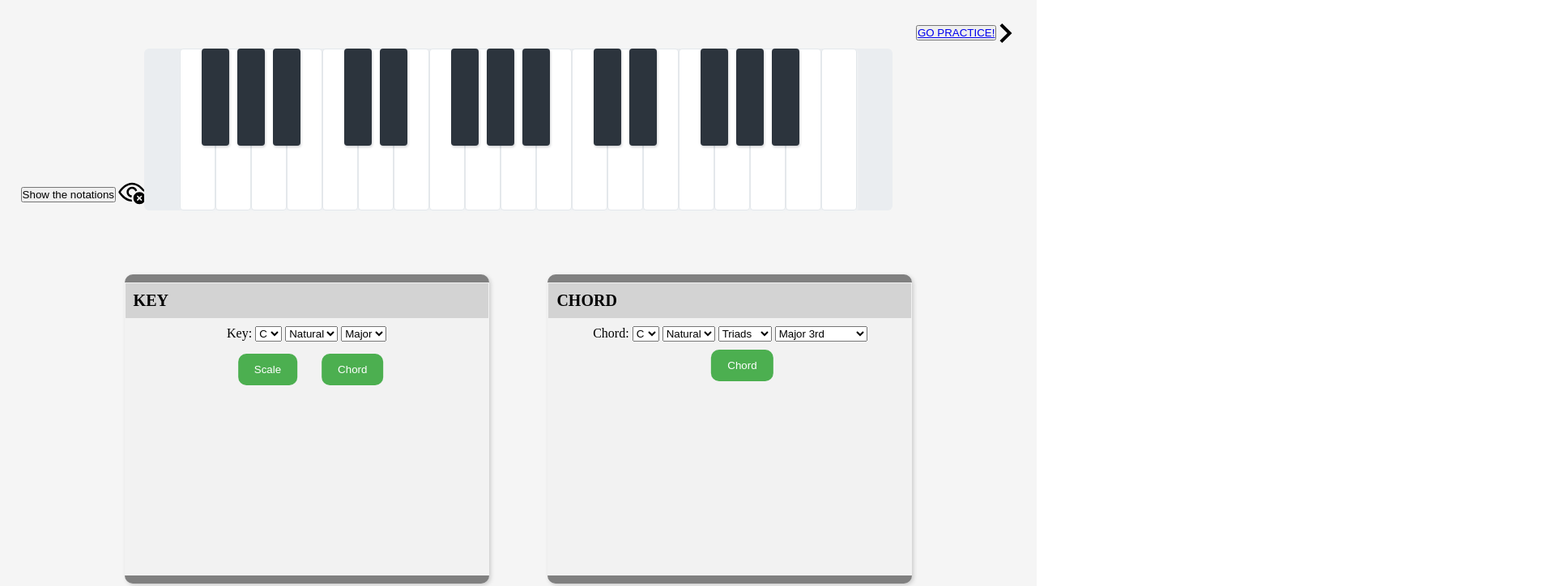
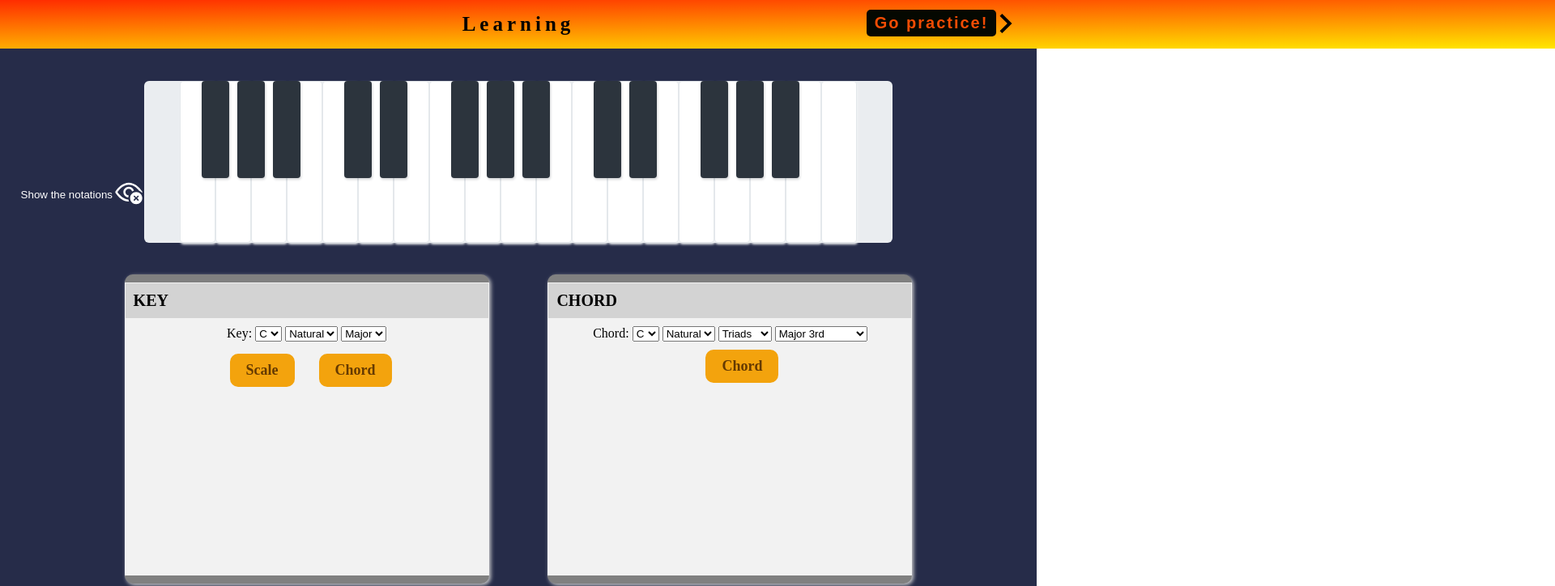
Before and after one commit to One1Bit/ACTAM-Project, a website: page index.html in a window 1280 px wide. Shown: the top 724 px of the page at 81% size, 1920 px wide, since content can reach past the window. Drawn offline with Linux system fonts and the light colour scheme.

Commit message:
style fixed

```diff
--- a/box-chord.css
+++ b/box-chord.css
@@ -41,6 +41,7 @@
 .chord-button{
     margin-top: 5px;
 
+
 }
 
 #chord-index {
--- a/box-key.css
+++ b/box-key.css
@@ -46,27 +46,53 @@
 
 .submitbutton{
     /* styles for the submit button */
-    background-color: #4CAF50; /* change the background color */
-    color: white; /* change the text color */
-    padding: 12px 20px; /* adjust the padding */
+    background-color: #f3a30d; /* change the background color */
+    color: #653a02; /* change the text color */
+    padding: 10px 20px; /* adjust the padding */
     border: none; /* remove the default border */
     border-radius: 10px; /* add rounded corners */
     cursor: pointer; /* change the cursor on hover */
     margin-left: 10px;
+    font: 18px 'Times New Roman', Times, serif;
+    font-weight: bold;
 }
+
+
+.submitbutton:hover{
+    background: #f34c04;
+    color: #050801;
+    box-shadow: 0 0 5px #f34c04,
+    0 0 25px #f34c04,
+    0 0 50px #f34c04,
+    0 0 200px #f34c04;
+}
+
+
 
 .playbutton{
     /* styles for the submit button */
-    background-color: #146201; /* change the background color */
-    color: white; /* change the text color */
+    background-color: #d5d8e5; /* change the background color */
+    color: #1a1c23; /* change the text color */
     padding: 10px 15px; /* adjust the padding */
     border: none; /* remove the default border */
     border-radius: 10px; /* add rounded corners */
     cursor: pointer; /* change the cursor on hover */
     margin-left: 10px;
-    font-size: 12px;
+    font-weight: bold;
+    font: 18px 'Times New Roman', Times, serif;
+    /*background-color: #8090b4;*/
+}
 
+
+.playbutton:hover{
+    background: #043cf3;
+    color: #050801;
+    box-shadow: 0 0 5px #043cf3,
+    0 0 25px #043cf3,
+    0 0 50px #043cf3,
+    0 0 200px #043cf3;
 }
+
 
 #scale_in_key {
     /* styles for the scale display */
--- a/box.js
+++ b/box.js
@@ -72,7 +72,11 @@ window.onload = function() {
 
     };
 
-
+    // to practice part
+        const go_practice_button = document.querySelector('.button_topage');
+        go_practice_button.addEventListener('click', function() {
+            window.location.href = './practice-tab/second-tab.html';
+        });
     ///////////////// Key ///////////////////
     submitBtn.addEventListener("click", function () {
             const keyValue = key.value;
@@ -269,9 +273,9 @@ window.onload = function() {
                 // change key color
                 document.querySelectorAll(`[note='${modified_scale_notes[i]}${octave[i]}']`).forEach(function(element) {
                     if (element.classList.contains("key-white")) {
-                        element.style.backgroundColor = "rgb(187,229,166)";
+                        element.style.backgroundColor = "rgba(243,163,13,0.5)";
                     } else if (element.classList.contains("key-black")) {
-                        element.style.backgroundColor = "rgb(10,101,22)";
+                        element.style.backgroundColor = "rgba(107,71,4,0.8)";
                     }
                 });
             }, 400 * i);
@@ -1083,9 +1087,9 @@ window.onload = function() {
                 // change key color
                 document.querySelectorAll(`[note='${modified_chord_notes[i]}${octave_chord[i]}']`).forEach(function (element) {
                     if (element.classList.contains("key-white")) {
-                        element.style.backgroundColor = "rgb(187,229,166)";
+                        element.style.backgroundColor = "rgba(243,163,13,0.5)";
                     } else if (element.classList.contains("key-black")) {
-                        element.style.backgroundColor = "rgb(10,101,22)";
+                        element.style.backgroundColor = "rgba(107,71,4,0.8)";
                     }
                 });
             }, 0);
@@ -1167,8 +1171,6 @@ window.onload = function() {
 
 
 
-
-
     var buttons = document.querySelectorAll("button"),
         i
     for (i = 0; i < buttons.length; i++) {
@@ -1199,12 +1201,12 @@ window.onload = function() {
             if (!visible) {
                 btn.innerHTML="Hide the notations";
                 elements[i].style.visibility = "visible";
-                eyeSVG.innerHTML= '<svg width="40" height="40" clip-rule="evenodd" fill-rule="evenodd" stroke-linejoin="round" stroke-miterlimit="2" viewBox="0 0 24 24" xmlns="http://www.w3.org/2000/svg"><path d="m17.5 11c2.484 0 4.5 2.016 4.5 4.5s-2.016 4.5-4.5 4.5-4.5-2.016-4.5-4.5 2.016-4.5 4.5-4.5zm-5.346 6.999c-.052.001-.104.001-.156.001-4.078 0-7.742-3.093-9.854-6.483-.096-.159-.144-.338-.144-.517s.049-.358.145-.517c2.111-3.39 5.775-6.483 9.853-6.483 4.143 0 7.796 3.09 9.864 6.493.092.156.138.332.138.507 0 .179-.062.349-.15.516-.58-.634-1.297-1.14-2.103-1.472-1.863-2.476-4.626-4.544-7.749-4.544-3.465 0-6.533 2.632-8.404 5.5 1.815 2.781 4.754 5.34 8.089 5.493.09.529.25 1.034.471 1.506zm3.071-2.023 1.442 1.285c.095.085.215.127.333.127.136 0 .271-.055.37-.162l2.441-2.669c.088-.096.131-.217.131-.336 0-.274-.221-.499-.5-.499-.136 0-.271.055-.37.162l-2.108 2.304-1.073-.956c-.096-.085-.214-.127-.333-.127-.277 0-.5.224-.5.499 0 .137.056.273.167.372zm-3.603-.994c-2.031-.19-3.622-1.902-3.622-3.982 0-2.208 1.792-4 4-4 1.804 0 3.331 1.197 3.829 2.84-.493.146-.959.354-1.389.615-.248-1.118-1.247-1.955-2.44-1.955-1.38 0-2.5 1.12-2.5 2.5 0 1.363 1.092 2.472 2.448 2.499-.169.47-.281.967-.326 1.483z" fill-rule="nonzero"/></svg>';
+                eyeSVG.innerHTML= '<svg class="white" width="40" height="40" clip-rule="evenodd" fill-rule="evenodd" stroke-linejoin="round" stroke-miterlimit="2" viewBox="0 0 24 24" xmlns="http://www.w3.org/2000/svg"><path d="m17.5 11c2.484 0 4.5 2.016 4.5 4.5s-2.016 4.5-4.5 4.5-4.5-2.016-4.5-4.5 2.016-4.5 4.5-4.5zm-5.346 6.999c-.052.001-.104.001-.156.001-4.078 0-7.742-3.093-9.854-6.483-.096-.159-.144-.338-.144-.517s.049-.358.145-.517c2.111-3.39 5.775-6.483 9.853-6.483 4.143 0 7.796 3.09 9.864 6.493.092.156.138.332.138.507 0 .179-.062.349-.15.516-.58-.634-1.297-1.14-2.103-1.472-1.863-2.476-4.626-4.544-7.749-4.544-3.465 0-6.533 2.632-8.404 5.5 1.815 2.781 4.754 5.34 8.089 5.493.09.529.25 1.034.471 1.506zm3.071-2.023 1.442 1.285c.095.085.215.127.333.127.136 0 .271-.055.37-.162l2.441-2.669c.088-.096.131-.217.131-.336 0-.274-.221-.499-.5-.499-.136 0-.271.055-.37.162l-2.108 2.304-1.073-.956c-.096-.085-.214-.127-.333-.127-.277 0-.5.224-.5.499 0 .137.056.273.167.372zm-3.603-.994c-2.031-.19-3.622-1.902-3.622-3.982 0-2.208 1.792-4 4-4 1.804 0 3.331 1.197 3.829 2.84-.493.146-.959.354-1.389.615-.248-1.118-1.247-1.955-2.44-1.955-1.38 0-2.5 1.12-2.5 2.5 0 1.363 1.092 2.472 2.448 2.499-.169.47-.281.967-.326 1.483z" fill-rule="nonzero"/></svg>';
 
             } else {
                 btn.innerHTML="Show the notations";
                 elements[i].style.visibility = "hidden";
-                eyeSVG.innerHTML= '<svg width="40" height="40" clip-rule="evenodd" fill-rule="evenodd" stroke-linejoin="round" stroke-miterlimit="2" viewBox="0 0 24 24" xmlns="http://www.w3.org/2000/svg"><path d="m17.5 11c2.484 0 4.5 2.016 4.5 4.5s-2.016 4.5-4.5 4.5-4.5-2.016-4.5-4.5 2.016-4.5 4.5-4.5zm-5.346 6.999c-.052.001-.104.001-.156.001-4.078 0-7.742-3.093-9.854-6.483-.096-.159-.144-.338-.144-.517s.049-.358.145-.517c2.111-3.39 5.775-6.483 9.853-6.483 4.143 0 7.796 3.09 9.864 6.493.092.156.138.332.138.507 0 .179-.062.349-.15.516-.58-.634-1.297-1.14-2.103-1.472-1.863-2.476-4.626-4.544-7.749-4.544-3.465 0-6.533 2.632-8.404 5.5 1.815 2.781 4.754 5.34 8.089 5.493.09.529.25 1.034.471 1.506zm6.053-2.499s.642-.642 1.061-1.061c.187-.187.187-.519 0-.707-.188-.187-.52-.187-.707 0-.419.419-1.061 1.061-1.061 1.061s-.642-.642-1.061-1.061c-.187-.187-.519-.187-.707 0-.187.188-.187.52 0 .707.419.419 1.061 1.061 1.061 1.061s-.642.642-1.061 1.061c-.187.187-.187.519 0 .707.188.187.52.187.707 0 .419-.419 1.061-1.061 1.061-1.061s.642.642 1.061 1.061c.187.187.519.187.707 0 .187-.188.187-.52 0-.707-.419-.419-1.061-1.061-1.061-1.061zm-6.585-.518c-2.031-.19-3.622-1.902-3.622-3.982 0-2.208 1.792-4 4-4 1.804 0 3.331 1.197 3.829 2.84-.493.146-.959.354-1.389.615-.248-1.118-1.247-1.955-2.44-1.955-1.38 0-2.5 1.12-2.5 2.5 0 1.363 1.092 2.472 2.448 2.499-.169.47-.281.967-.326 1.483z" fill-rule="nonzero"/></svg>';
+                eyeSVG.innerHTML= '<svg class="white" width="40" height="40" clip-rule="evenodd" fill-rule="evenodd" stroke-linejoin="round" stroke-miterlimit="2" viewBox="0 0 24 24" xmlns="http://www.w3.org/2000/svg"><path d="m17.5 11c2.484 0 4.5 2.016 4.5 4.5s-2.016 4.5-4.5 4.5-4.5-2.016-4.5-4.5 2.016-4.5 4.5-4.5zm-5.346 6.999c-.052.001-.104.001-.156.001-4.078 0-7.742-3.093-9.854-6.483-.096-.159-.144-.338-.144-.517s.049-.358.145-.517c2.111-3.39 5.775-6.483 9.853-6.483 4.143 0 7.796 3.09 9.864 6.493.092.156.138.332.138.507 0 .179-.062.349-.15.516-.58-.634-1.297-1.14-2.103-1.472-1.863-2.476-4.626-4.544-7.749-4.544-3.465 0-6.533 2.632-8.404 5.5 1.815 2.781 4.754 5.34 8.089 5.493.09.529.25 1.034.471 1.506zm6.053-2.499s.642-.642 1.061-1.061c.187-.187.187-.519 0-.707-.188-.187-.52-.187-.707 0-.419.419-1.061 1.061-1.061 1.061s-.642-.642-1.061-1.061c-.187-.187-.519-.187-.707 0-.187.188-.187.52 0 .707.419.419 1.061 1.061 1.061 1.061s-.642.642-1.061 1.061c-.187.187-.187.519 0 .707.188.187.52.187.707 0 .419-.419 1.061-1.061 1.061-1.061s.642.642 1.061 1.061c.187.187.519.187.707 0 .187-.188.187-.52 0-.707-.419-.419-1.061-1.061-1.061-1.061zm-6.585-.518c-2.031-.19-3.622-1.902-3.622-3.982 0-2.208 1.792-4 4-4 1.804 0 3.331 1.197 3.829 2.84-.493.146-.959.354-1.389.615-.248-1.118-1.247-1.955-2.44-1.955-1.38 0-2.5 1.12-2.5 2.5 0 1.363 1.092 2.472 2.448 2.499-.169.47-.281.967-.326 1.483z" fill-rule="nonzero"/></svg>';
 
             }
         }
--- a/index.css
+++ b/index.css
@@ -4,7 +4,7 @@
 }
 
 .container{
-    background-color: whitesmoke;
+    background-color: #262c49;
     height: 100vh;
     width: 100vw;
     display: flex;
--- a/index.html
+++ b/index.html
@@ -9,20 +9,26 @@
     <link rel="stylesheet" href="piano.css">
     <script src="box.js"></script>
 
+
 </head>
 <body>
 <div class="container">
 
+
+    <div class="navbar">Learning</div>
+
+
+
     <!-- PIANO-->
-    <div id="to-practice-page">
-        <button> <a href="./practice-tab/second-tab.html">GO PRACTICE!</a></button>
+    <div class="topracticepage">
+        <button class="button_topage">Go practice!</button>
         <svg xmlns="http://www.w3.org/2000/svg" width="24" height="24" viewBox="0 0 24 24"><path d="M7.33 24l-2.83-2.829 9.339-9.175-9.339-9.167 2.83-2.829 12.17 11.996z"/></svg>
     </div>
 
     <div class="show-hide">
-        <button id="1st">Show the notations</button>
+        <button id="1st" class="show-button" >Show the notations</button>
         <div id="eye-svg">
-            <svg width="40" height="40" clip-rule="evenodd" fill-rule="evenodd" stroke-linejoin="round" stroke-miterlimit="2" viewBox="0 0 24 24" xmlns="http://www.w3.org/2000/svg"><path d="m17.5 11c2.484 0 4.5 2.016 4.5 4.5s-2.016 4.5-4.5 4.5-4.5-2.016-4.5-4.5 2.016-4.5 4.5-4.5zm-5.346 6.999c-.052.001-.104.001-.156.001-4.078 0-7.742-3.093-9.854-6.483-.096-.159-.144-.338-.144-.517s.049-.358.145-.517c2.111-3.39 5.775-6.483 9.853-6.483 4.143 0 7.796 3.09 9.864 6.493.092.156.138.332.138.507 0 .179-.062.349-.15.516-.58-.634-1.297-1.14-2.103-1.472-1.863-2.476-4.626-4.544-7.749-4.544-3.465 0-6.533 2.632-8.404 5.5 1.815 2.781 4.754 5.34 8.089 5.493.09.529.25 1.034.471 1.506zm6.053-2.499s.642-.642 1.061-1.061c.187-.187.187-.519 0-.707-.188-.187-.52-.187-.707 0-.419.419-1.061 1.061-1.061 1.061s-.642-.642-1.061-1.061c-.187-.187-.519-.187-.707 0-.187.188-.187.52 0 .707.419.419 1.061 1.061 1.061 1.061s-.642.642-1.061 1.061c-.187.187-.187.519 0 .707.188.187.52.187.707 0 .419-.419 1.061-1.061 1.061-1.061s.642.642 1.061 1.061c.187.187.519.187.707 0 .187-.188.187-.52 0-.707-.419-.419-1.061-1.061-1.061-1.061zm-6.585-.518c-2.031-.19-3.622-1.902-3.622-3.982 0-2.208 1.792-4 4-4 1.804 0 3.331 1.197 3.829 2.84-.493.146-.959.354-1.389.615-.248-1.118-1.247-1.955-2.44-1.955-1.38 0-2.5 1.12-2.5 2.5 0 1.363 1.092 2.472 2.448 2.499-.169.47-.281.967-.326 1.483z" fill-rule="nonzero"/></svg>
+            <svg class="white" width="40" height="40" clip-rule="evenodd" fill-rule="evenodd" stroke-linejoin="round" stroke-miterlimit="2" viewBox="0 0 24 24" xmlns="http://www.w3.org/2000/svg"><path d="m17.5 11c2.484 0 4.5 2.016 4.5 4.5s-2.016 4.5-4.5 4.5-4.5-2.016-4.5-4.5 2.016-4.5 4.5-4.5zm-5.346 6.999c-.052.001-.104.001-.156.001-4.078 0-7.742-3.093-9.854-6.483-.096-.159-.144-.338-.144-.517s.049-.358.145-.517c2.111-3.39 5.775-6.483 9.853-6.483 4.143 0 7.796 3.09 9.864 6.493.092.156.138.332.138.507 0 .179-.062.349-.15.516-.58-.634-1.297-1.14-2.103-1.472-1.863-2.476-4.626-4.544-7.749-4.544-3.465 0-6.533 2.632-8.404 5.5 1.815 2.781 4.754 5.34 8.089 5.493.09.529.25 1.034.471 1.506zm6.053-2.499s.642-.642 1.061-1.061c.187-.187.187-.519 0-.707-.188-.187-.52-.187-.707 0-.419.419-1.061 1.061-1.061 1.061s-.642-.642-1.061-1.061c-.187-.187-.519-.187-.707 0-.187.188-.187.52 0 .707.419.419 1.061 1.061 1.061 1.061s-.642.642-1.061 1.061c-.187.187-.187.519 0 .707.188.187.52.187.707 0 .419-.419 1.061-1.061 1.061-1.061s.642.642 1.061 1.061c.187.187.519.187.707 0 .187-.188.187-.52 0-.707-.419-.419-1.061-1.061-1.061-1.061zm-6.585-.518c-2.031-.19-3.622-1.902-3.622-3.982 0-2.208 1.792-4 4-4 1.804 0 3.331 1.197 3.829 2.84-.493.146-.959.354-1.389.615-.248-1.118-1.247-1.955-2.44-1.955-1.38 0-2.5 1.12-2.5 2.5 0 1.363 1.092 2.472 2.448 2.499-.169.47-.281.967-.326 1.483z" fill-rule="nonzero"/></svg>
         </div>
     </div>
 
@@ -144,7 +150,7 @@
             <span class="key-label-sharp">Cb</span>
             <span class="key-label">B</span>
         </button>
-        <button class="key-white" note="D6" onclick='playNote("D6")'>
+        <button class="key-white" note="C6" onclick='playNote("C6")'>
             <span class="key-label-sharp">B#</span>
             <span class="key-label">C</span>
         </button>
--- a/piano.css
+++ b/piano.css
@@ -1,3 +1,29 @@
+
+
+.navbar {
+    position: absolute;
+    top: 0%;
+    display: flex;
+    justify-content: space-between;
+    align-items: center;
+    height: 60px;
+    weight:90%;
+    padding: 0 2000px;
+    background: linear-gradient(to bottom right, red, yellow);
+
+    font-weight: bold;
+    font-size: 25px;
+    letter-spacing: 5px;
+
+}
+.navbar a {
+    color: white;
+    text-decoration: none;
+    margin-right: 20px;
+}
+
+
+
 #piano-keyboard{
     position: absolute;
     top: 50%;
@@ -19,7 +45,7 @@
 
 .piano-keys {
     position: absolute;
-    top: 20%;
+    top: 25%;
     left: 50%;
     transform: translate(-50%, -50%);
     z-index: 1;
@@ -181,12 +207,52 @@
     height: 1px;
 }
 
-#to-practice-page{
+
+.topracticepage{
     position: absolute;
-    top: 5%;
+    top: 3.5%;
     right: 2%;
     display: flex;
     justify-content:left;
     align-items: center;
     height: 1px;
+
 }
+
+.button_topage{
+    padding: 5px 10px;
+    background-color: #050801;
+    color: #f34c04;
+    font-weight: bold;
+    font-size: 20px;
+    border: none;
+    border-radius: 5px;
+    letter-spacing: 2px;
+    overflow: hidden;
+    transition: 0.5s;
+    cursor: pointer;
+}
+
+
+
+.button_topage:hover{
+    background: #f34c04;
+    color: #050801;
+    box-shadow: 0 0 5px #f34c04,
+    0 0 25px #f34c04,
+    0 0 50px #f34c04,
+    0 0 200px #f34c04;
+    -webkit-box-reflect:below 1px linear-gradient(transparent, #0005);
+
+}
+
+.white{
+    fill:white;
+}
+
+.show-button{
+    border: none;
+    background-color: transparent;
+    color:white;
+    cursor: pointer;
+}
```
